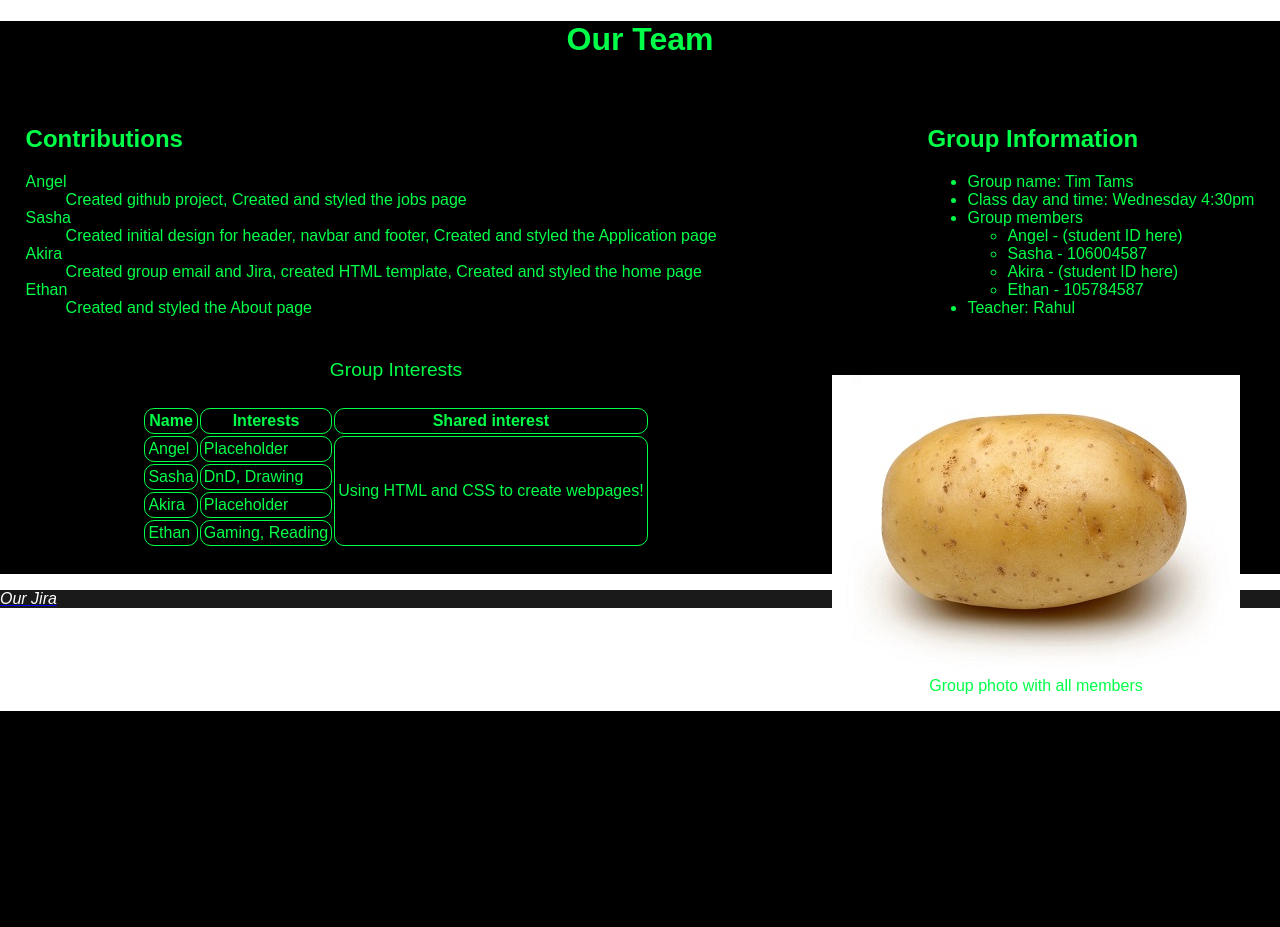
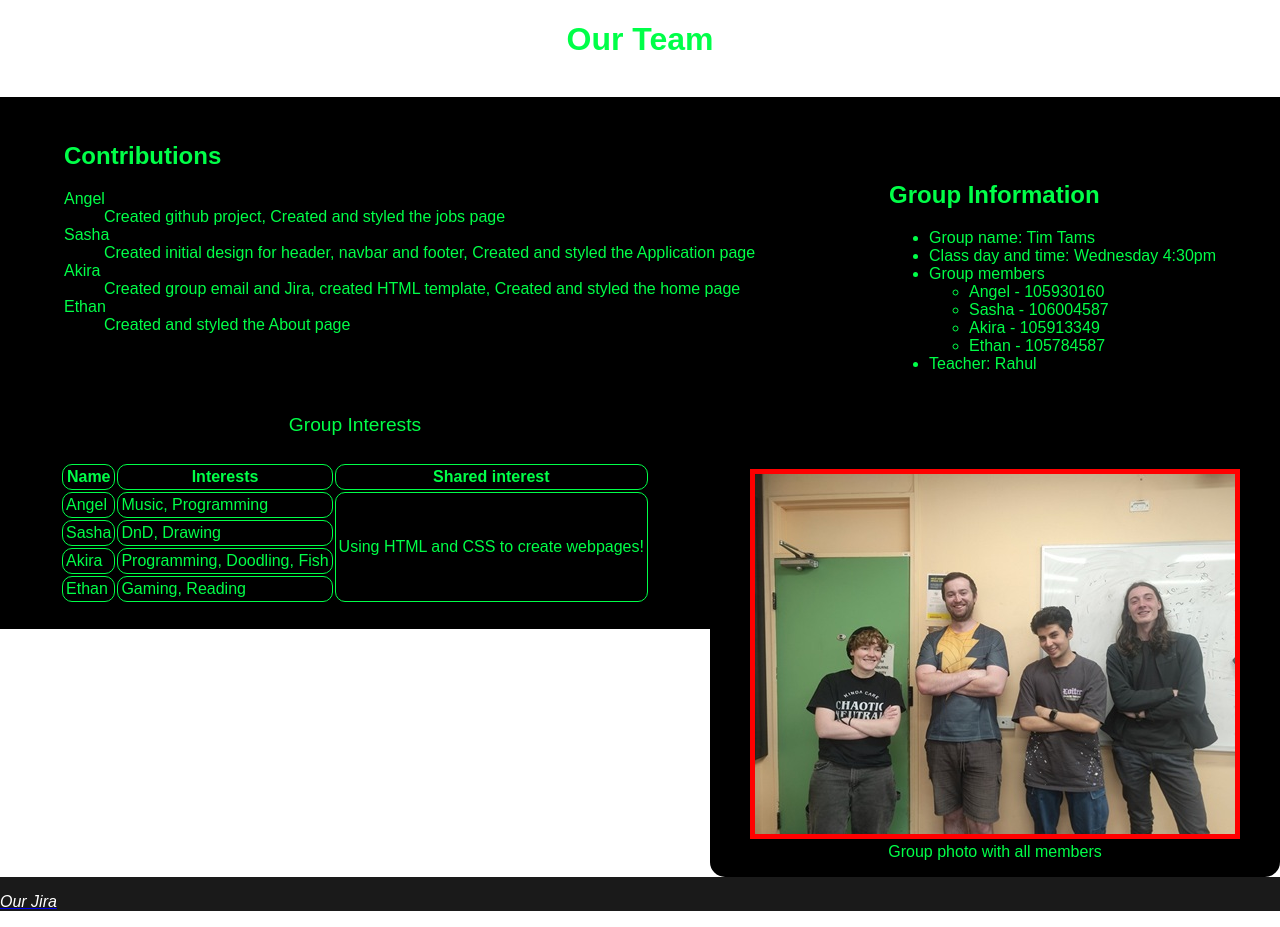
Before and after one commit to 105930160/tim_tam_project, a PHP site: page /about.html in a window 1280 px wide. Shown: the part 172-1099 px from the top of the page. Before the commit the page ends 883 px from the top, so only its background shows below. Run offline with PHP 8.4, Linux system fonts and the light colour scheme.

Commit message:
Replaced placeholder text and pictures, small CSS changes

```diff
--- a/about.html
+++ b/about.html
@@ -12,11 +12,8 @@
     <link rel="stylesheet" href="./styles/styles.css">
 </head>
 <body>
-
     <nav>
-        <!--nav is seperated into top and bottom in order to more easily deal with everything-->
         <div id="navtop">
-            <!--likewise, navtop is seperated into two seperate divs-->
             <div id="navtopmiddle">
                 <a href="index.html"><img id="logo" src="Images/GenericITCompanyLogo.png" alt="Generic IT Company Logo"></a>
             </div>
@@ -34,6 +31,7 @@
 
     <main id="aboutmain">
         <h1 id="mainheading">Our Team</h1>
+        <div id="aboutwhole">
             <section id="groupinfo">
                 <h2>Group Information</h2>
             <ul>
@@ -41,9 +39,9 @@
                 <li>Class day and time: Wednesday 4:30pm</li>
                 <li>Group members
                     <ul>
-                        <li>Angel - (student ID here)</li>
+                        <li>Angel - 105930160</li>
                         <li>Sasha - 106004587</li>
-                        <li>Akira - (student ID here)</li>
+                        <li>Akira - 105913349</li>
                         <li>Ethan - 105784587</li>
                     </ul>
                 </li>
@@ -53,8 +51,8 @@
 
             <section id="figsec">
                 <figure>
-                    <img id="groupphoto" src="images/placeholder_potato.jpg" alt="Group photo with all 4 members">
-                    <figcaption>Group photo with all members</figcaption>
+                    <img id="grouppic" src="images/Group_photo.jpg" alt="Group photo with all 4 members">
+                    <figcaption id="figcapabout">Group photo with all members</figcaption>
                 </figure>
             </section>
 
@@ -86,7 +84,7 @@
                     <tbody>
                         <tr>
                             <td class="tablecell">Angel</td>
-                            <td class="tablecell">Placeholder</td>
+                            <td class="tablecell">Music, Programming</td>
                             <td class="tablecell" rowspan="4">Using HTML and CSS to create webpages!</td> <!--merge this into all 4 cells of final column-->
                         </tr>
                         <tr>
@@ -95,7 +93,7 @@
                         </tr>
                         <tr>
                             <td class="tablecell">Akira</td>
-                            <td class="tablecell">Placeholder</td>
+                            <td class="tablecell">Programming, Doodling, Fish</td>
                         </tr>
                         <tr>
                             <td class="tablecell">Ethan</td>
@@ -104,9 +102,10 @@
                     </tbody>
                 </table>
             </section>
+        </div>
     </main>
 
-    <footer id="aboutfooter">
+    <footer>
         <a href="https://tamstim72.atlassian.net/jira/software/projects/SCRUM/boards/1" target="_blank"><p> Our Jira</p></a>
     </footer>
 
--- a/styles/styles.css
+++ b/styles/styles.css
@@ -1,6 +1,10 @@
-main {
-    background-color: #000000;
-}
+/*
+filename: styles.css
+author: Ethan Roden
+created: 05/04/25
+last modified: 09/04/25
+description: Currently CSS for about page only
+*/
 
 #mainheading {
     text-align: center;
@@ -9,35 +13,45 @@ main {
 }
 
 #groupinfo {
+    background-color: #000000;
+    color: #00ff48;
     float: right;
-    color: #00ff48;
+    border-radius: 15px;
     padding: 2%;
+    margin: 3%;
 }
 
 #figsec {
+    background-color: #000000;
+    border-radius: 15px;
     float: right;
     clear: right;
 }
 
-figcaption {
+#figcapabout {
     color: #00ff48;
     text-align: center;
 }
 
-#groupphoto {
-    border: 2px blue single;
+#grouppic {
+    border: solid 5px red;
 }
 
 #contributions {
+    background-color: #000000;
     color: #00ff48;
+    border-radius: 15px;
     padding: 2%;
+    margin: 3%;
 }
 
 #inttable {
     background-color: #000000;
     color: #00ff48;
+    border-radius: 15px;
     padding: 2%;
     margin: auto;
+    align-content: center;
 }
 
 #tablecap {
@@ -67,48 +81,10 @@ figcaption {
     color: #000000;
 }
 
+#aboutwhole {
+    background-color: #000000;
+}
 
-
-.container {
-    display: grid;
-    grid-template-columns: repeat(1, 2fr 1fr);
-    grid-template-rows: repeat(3, 100px);
-    gap: 10px;
-    justify-items: stretch;
-    align-items: stretch;
-    justify-content: start;
-    align-content: start;
-    grid-auto-flow: row;
-  }
-  #item1 {
-    grid-column: auto;
-    grid-row: auto;
-    justify-self: center;
-    align-self: auto;
-    grid-area: auto;
-    order: 0;
-  }
-  #item2 {
-    grid-column: auto;
-    grid-row: auto;
-    justify-self: center;
-    align-self: auto;
-    grid-area: auto;
-    order: 0;
-  }
-#item3 {
-  grid-column: auto;
-  grid-row: auto;
-  justify-self: center;
-  align-self: auto;
-  grid-area: auto;
-  order: 0;
+footer {
+    clear: both;
 }
-#item4 {
-    grid-column: auto;
-    grid-row: auto;
-    justify-self: center;
-    align-self: auto;
-    grid-area: auto;
-    order: 0;
-  }
```
Also changed, not shown: Images/Group_photo.jpg (added), Images/placeholder_potato.jpg (deleted).
